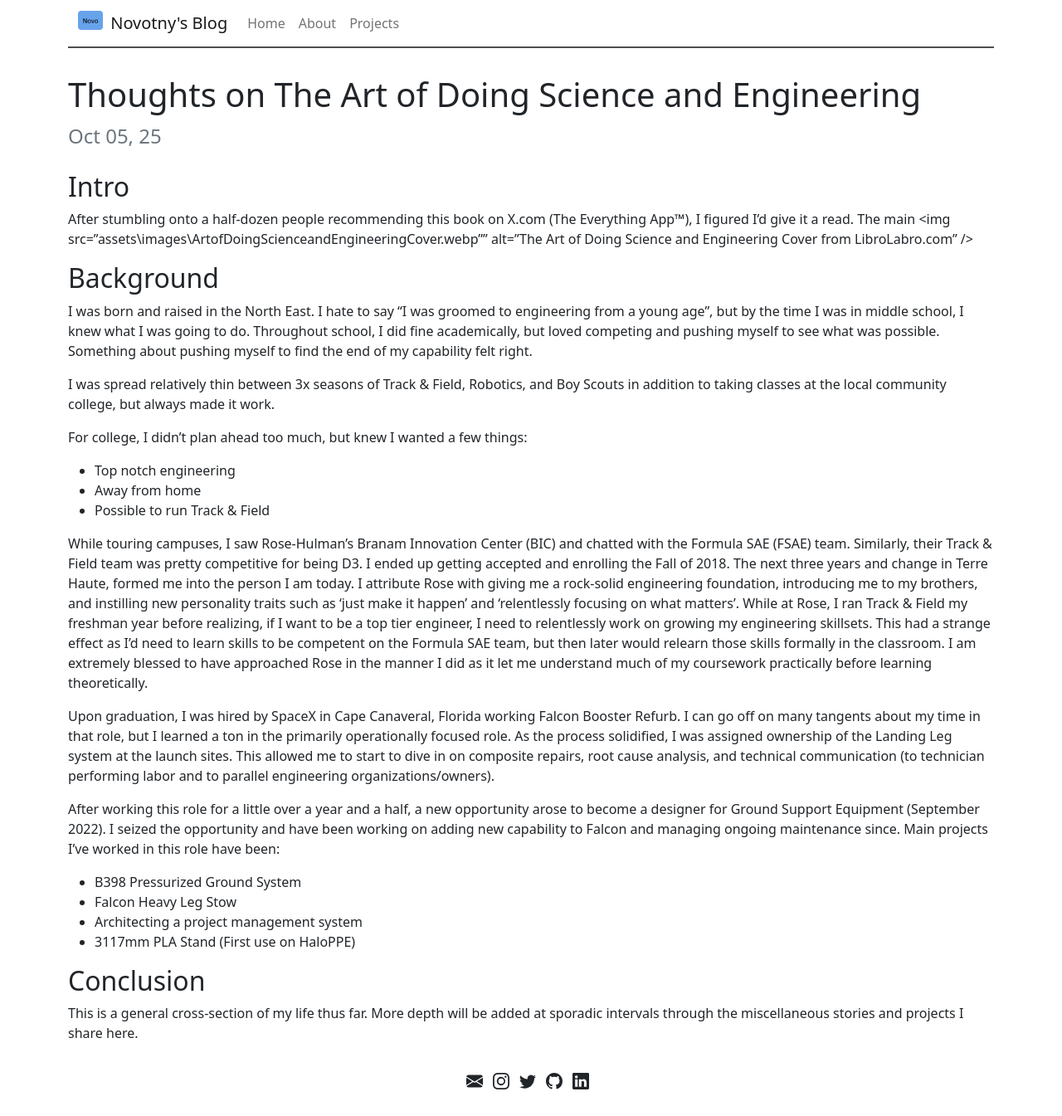
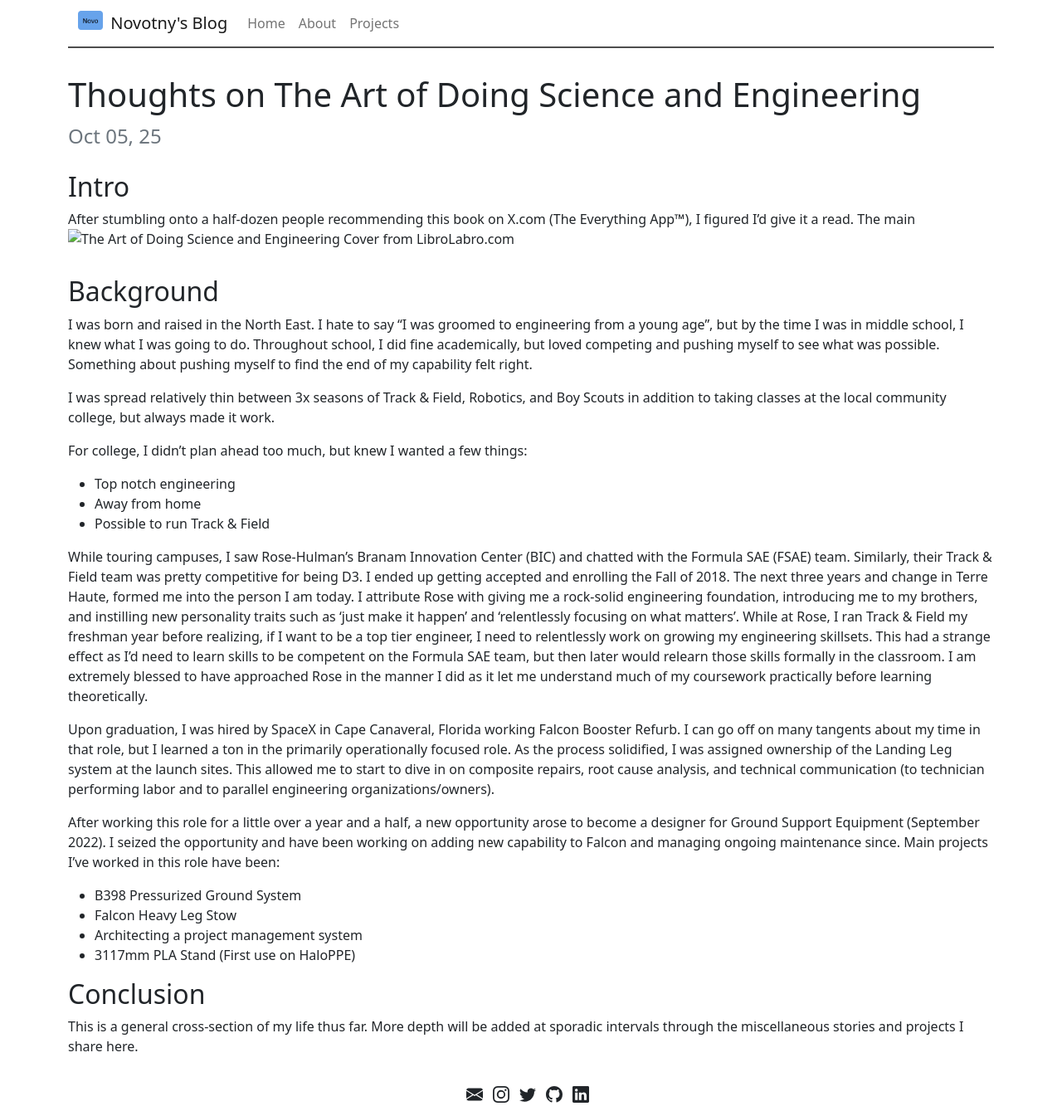
Before and after one commit to andrewnovotny/andrewnovotny.github.io, a Jekyll site: the page built from _posts/2025-10-05-Thoughts on The Art of Doing Science and Engineering.markdown, in a window 1280 px wide. Shown: the whole page at 83% size. Built offline with Jekyll 4.4.1, drawn with Linux system fonts in a browser that asks for light colours.

Commit message:
Updating Photo

```diff
--- a/_posts/2025-10-05-Thoughts on The Art of Doing Science and Engineering.markdown
+++ b/_posts/2025-10-05-Thoughts on The Art of Doing Science and Engineering.markdown
@@ -5,7 +5,7 @@ title: Thoughts on The Art of Doing Science and Engineering
 
 ## Intro
 After stumbling onto a half-dozen people recommending this book on X.com (The Everything App™), I figured I'd give it a read. The main
-<img src="assets\images\ArtofDoingScienceandEngineeringCover.webp"" alt="The Art of Doing Science and Engineering Cover from LibroLabro.com" />
+![The Art of Doing Science and Engineering Cover from LibroLabro.com](assets\images\ArtofDoingScienceandEngineeringCover.webp "The Art of Doing Science and Engineering Cover from LibroLabro.com")
 
 ## Background
 I was born and raised in the North East. I hate to say "I was groomed to engineering from a young age", but by the time I was in middle school, I knew what I was going to do.
```
